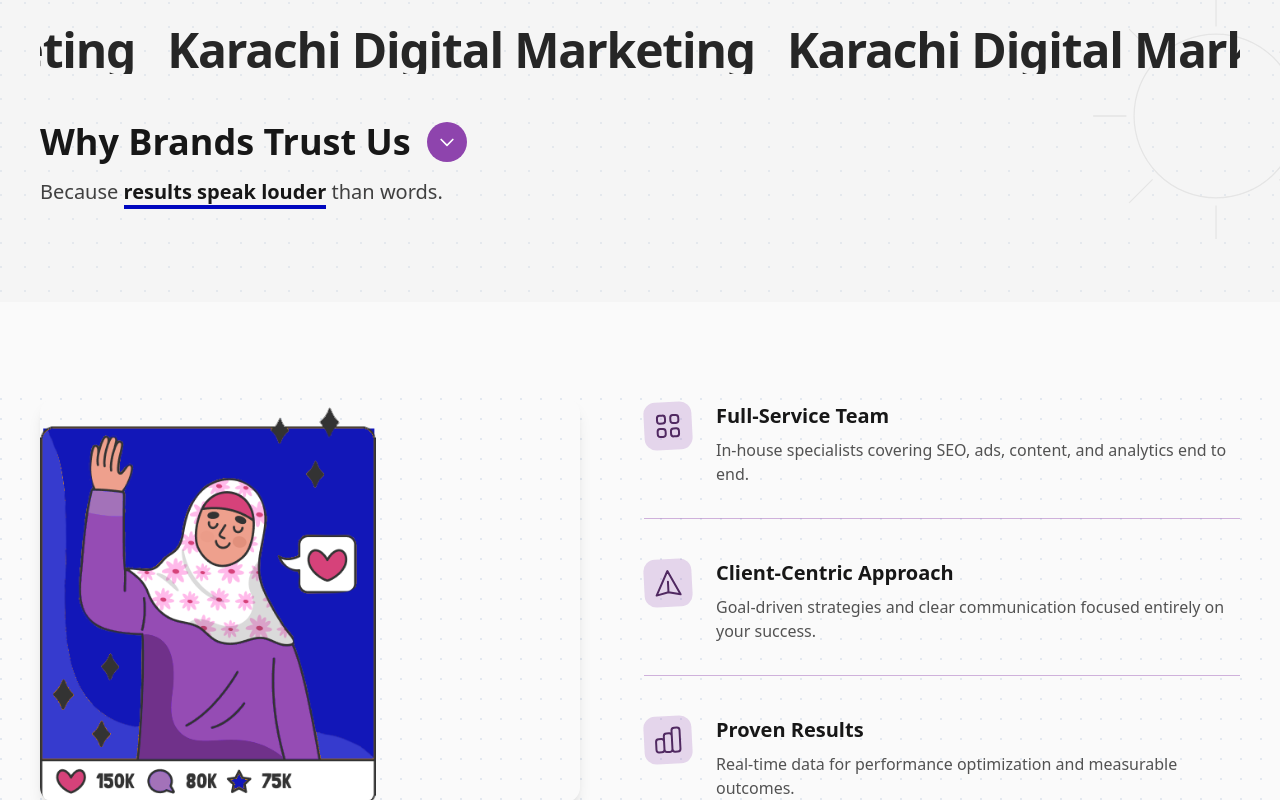
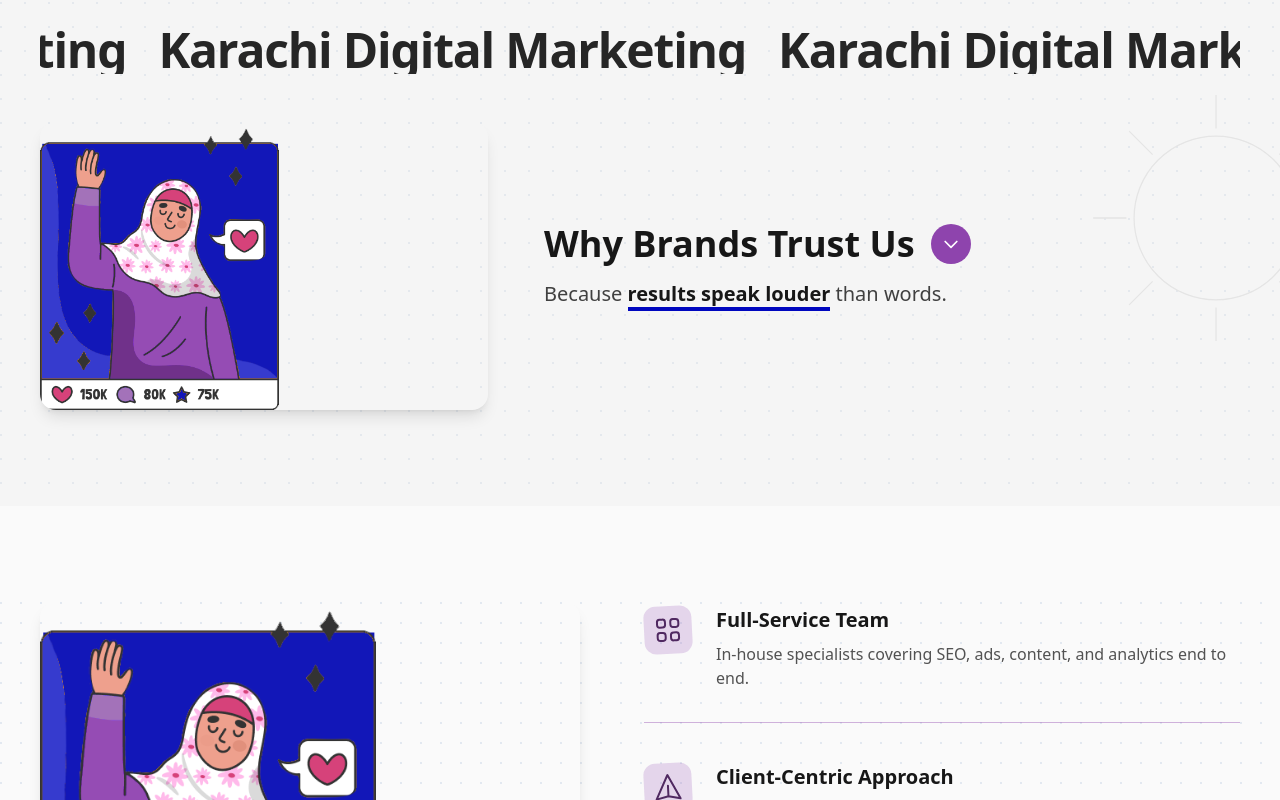
Before and after one commit to Sharmeen-Rauf/orixagrowth, a Next.js app: page / in a window 1280 px wide. Shown: the part 1960-2760 px from the top of the page. Built offline with nearby package versions, Linux system fonts and the light colour scheme.

Commit message:
Enhance WhyBrandsTrustSection by adding an image alongside the heading and tagline for improved visual representation and engagement.

```diff
--- a/src/components/WhyBrandsTrustSection.tsx
+++ b/src/components/WhyBrandsTrustSection.tsx
@@ -1,4 +1,6 @@
 "use client";
+
+import Image from "next/image";
 
 export default function WhyBrandsTrustSection() {
   return (
@@ -50,7 +52,18 @@ export default function WhyBrandsTrustSection() {
           </div>
         </div>
 
-        {/* Why Brands Trust Us + tagline */}
+        {/* Why Brands Trust Us: image + heading & tagline */}
+        <div className="flex flex-col gap-10 md:flex-row md:items-center md:gap-14">
+          <div className="relative h-56 w-full shrink-0 overflow-hidden rounded-2xl shadow-lg md:h-72 md:max-w-md">
+            <Image
+              src="/Why%20Brands%20Trust%20Us.png"
+              alt="Why Brands Trust Us"
+              fill
+              sizes="(max-width: 768px) 100vw, 28rem"
+              className="object-contain object-left"
+            />
+          </div>
+          <div>
             <div className="flex flex-wrap items-center gap-4">
               <h2 className="text-3xl font-bold text-neutral-900 md:text-4xl">
                 Why Brands Trust Us
@@ -69,6 +82,8 @@ export default function WhyBrandsTrustSection() {
               than words.
             </p>
           </div>
+        </div>
+      </div>
     </section>
   );
 }
```
Lines whose indentation alone changed are shown as unchanged.
